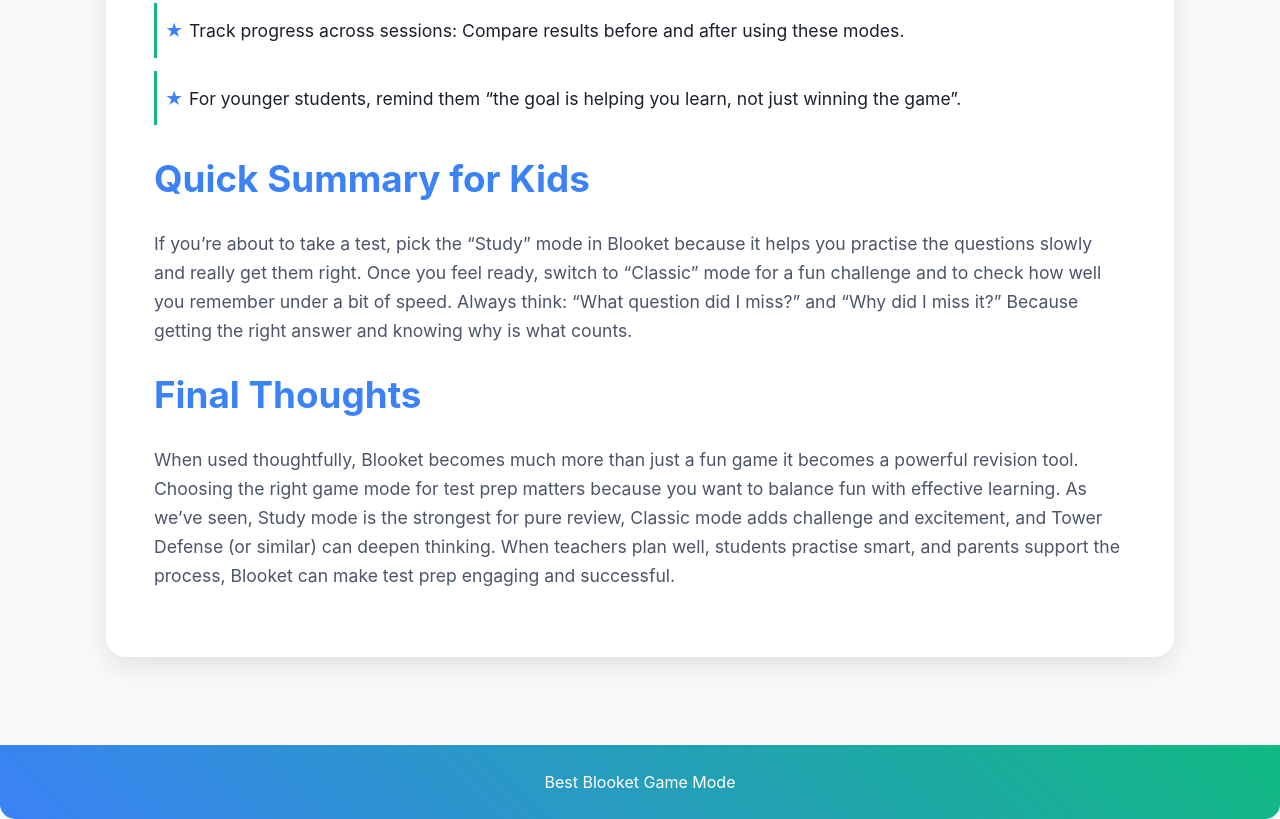
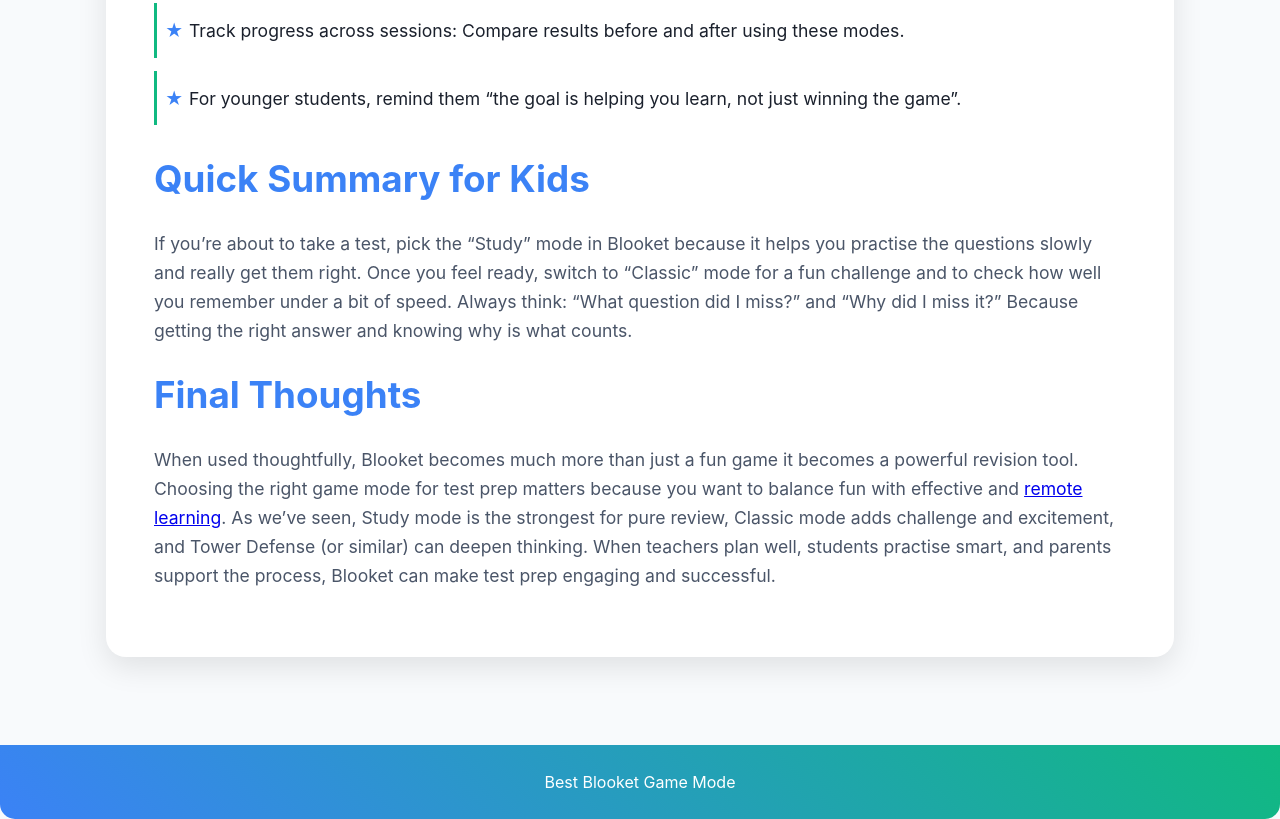
Before and after one commit to sophiemorgan098/blooket-best-game-mode, a plain HTML site: page index.html in a window 1280 px wide. Shown: the part 5921-6740 px from the top of the page. Drawn offline with Linux system fonts and the light colour scheme.

Commit message:
index.html

```diff
--- a/index.html
+++ b/index.html
@@ -19,7 +19,7 @@
     <meta name="twitter:description" content="Learn how to assign homework in Blooket with easy steps: pick a set, choose game mode, set a due date, share link/QR, track student completion.">
     <meta name="twitter:image" content="https://www.dropbox.com/scl/fi/0bmdxhhumd9hs9gkd658y/create-kids-image-player-playing-blooket-games-while-lraning.jpg?rlkey=pmn9jlsors6x88syypi67oz86&st=ehxf0r5d&dl=1">
     <title>Which Blooket Game Mode Is Best for Test Preparation?</title>
-
+<meta name="google-site-verification" content="xTlEMKlbUCtyqndMtS0IWr4ORfY26LV5cVbn4Oja22Q" />
     <!-- Schema Markup -->
     <script type="application/ld+json">
     {
@@ -494,7 +494,7 @@
             <p>If you’re about to take a test, pick the “Study” mode in Blooket because it helps you practise the questions slowly and really get them right. Once you feel ready, switch to “Classic” mode for a fun challenge and to check how well you remember under a bit of speed. Always think: “What question did I miss?” and “Why did I miss it?” Because getting the right answer and knowing why is what counts.</p>
 
             <h2>Final Thoughts</h2>
-            <p>When used thoughtfully, Blooket becomes much more than just a fun game it becomes a powerful revision tool. Choosing the right game mode for test prep matters because you want to balance fun with effective learning. As we’ve seen, Study mode is the strongest for pure review, Classic mode adds challenge and excitement, and Tower Defense (or similar) can deepen thinking. When teachers plan well, students practise smart, and parents support the process, Blooket can make test prep engaging and successful.</p>
+            <p>When used thoughtfully, Blooket becomes much more than just a fun game it becomes a powerful revision tool. Choosing the right game mode for test prep matters because you want to balance fun with effective and <a href="https://blooket-working-for-remote-learning.netlify.app/">remote learning</a>. As we’ve seen, Study mode is the strongest for pure review, Classic mode adds challenge and excitement, and Tower Defense (or similar) can deepen thinking. When teachers plan well, students practise smart, and parents support the process, Blooket can make test prep engaging and successful.</p>
 
         </div>
     </div>
@@ -503,4 +503,5 @@
         <p>Best Blooket Game Mode</p>
     </footer>
 </body>
+
 </html>
```
